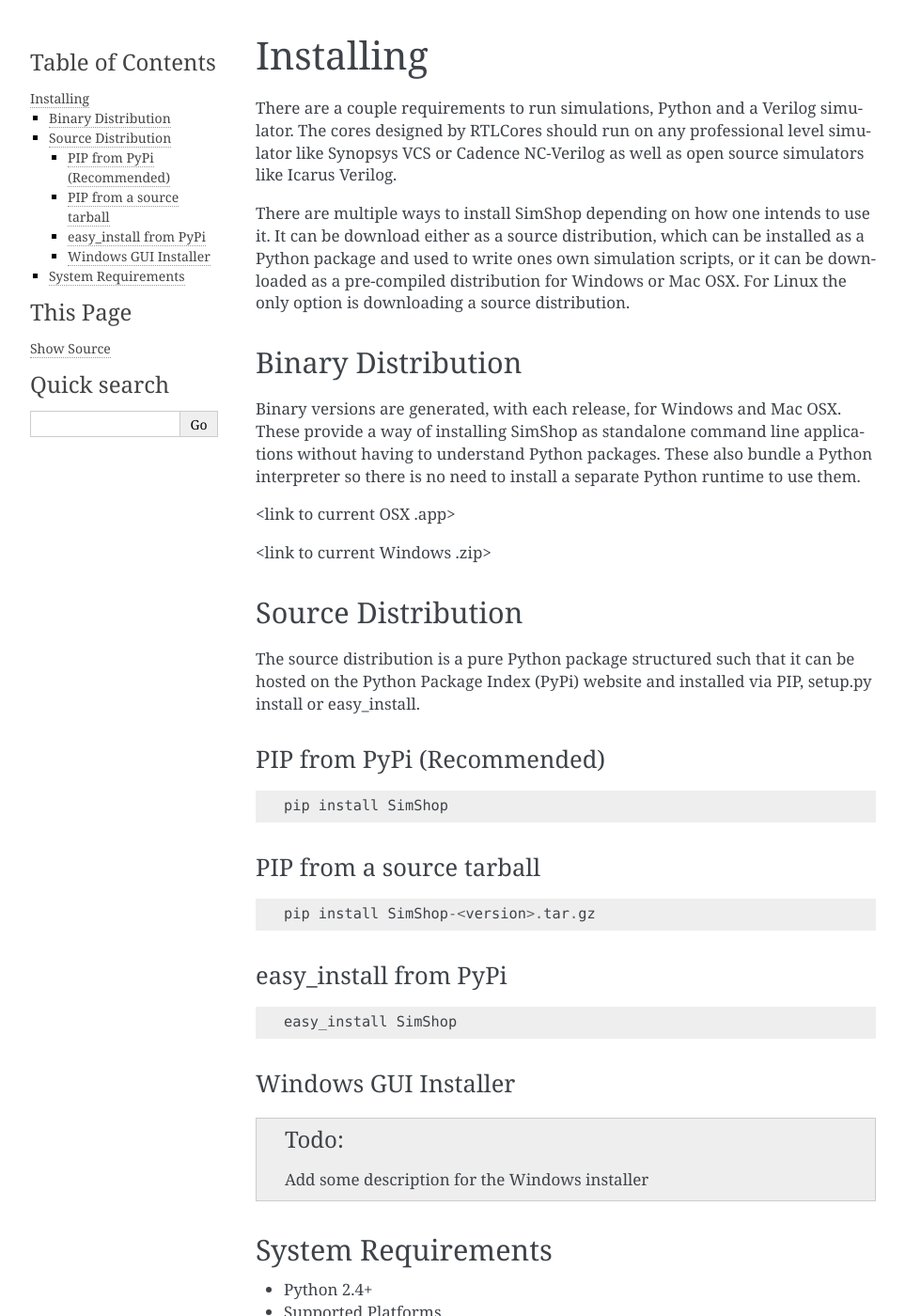
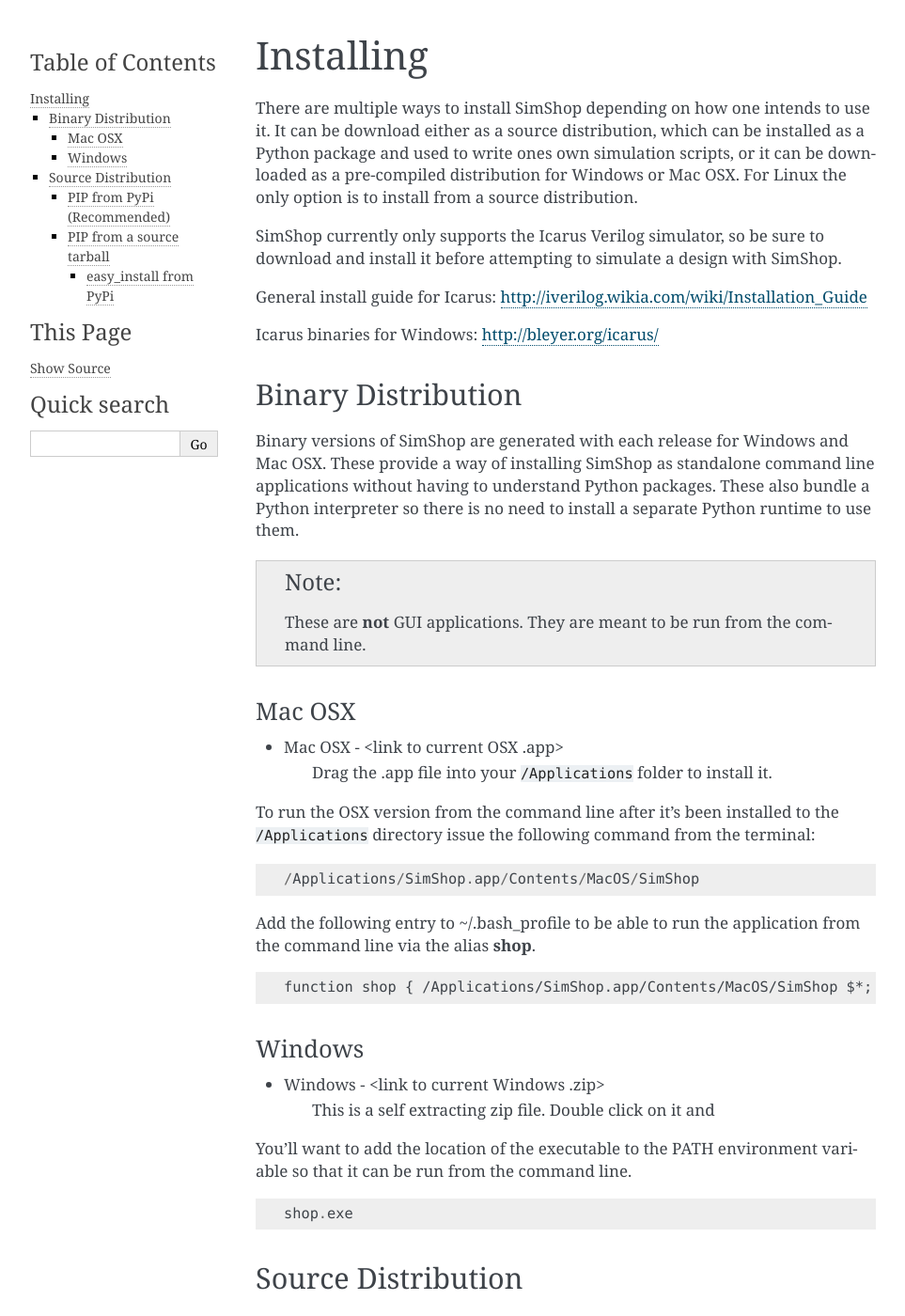
Before and after one commit to inneralien/SimShop, a Sphinx documentation site: the page built from docs/install.rst, in a window 1280 px wide and 1400 px high. Shown: the whole window at 94% size, without its empty margins (148-1111 px from the left). Built offline with Sphinx 7.4.7, drawn with Linux system fonts in a browser that asks for light colours; some of the changed text lies outside the part shown.

Commit message:
Fixed a setup issue in Windows. Updated docs.

```diff
--- a/docs/install.rst
+++ b/docs/install.rst
@@ -1,28 +1,66 @@
-==========
+.. _Icarus: http://iverilog.wikia.com/wiki/Installation_Guide
+.. _Windows: http://bleyer.org/icarus/
+
 Installing
 ==========
-There are a couple requirements to run simulations, Python and a Verilog
-simulator.  The cores designed by RTLCores should run on any professional level
-simulator like Synopsys VCS or Cadence NC-Verilog as well as open source
-simulators like Icarus Verilog.
-
 There are multiple ways to install SimShop depending on how one intends to use
 it.  It can be download either as a source distribution, which can be installed
 as a Python package and used to write ones own simulation scripts, or it can be
 downloaded as a pre-compiled distribution for Windows or Mac OSX. For Linux the
-only option is downloading a source distribution.
+only option is to install from a source distribution.
+
+SimShop currently only supports the Icarus Verilog simulator, so be sure
+to download and install it before attempting to simulate a design with
+SimShop.
+
+General install guide for Icarus: http://iverilog.wikia.com/wiki/Installation_Guide
+
+Icarus binaries for Windows: http://bleyer.org/icarus/
 
 Binary Distribution
 -------------------
-Binary versions are generated, with each release, for Windows and Mac
+Binary versions of SimShop are generated with each release for Windows and Mac
 OSX. These provide a way of installing SimShop as standalone command line
-applications without having to understand Python packages. These also bundle
-a Python interpreter so there is no need to install a separate Python runtime
-to use them.
+applications without having to understand Python packages. These also bundle a
+Python interpreter so there is no need to install a separate Python runtime to
+use them.
 
-<link to current OSX .app>
+.. note:: These are **not** GUI applications. They are meant to be run from the command line.
 
-<link to current Windows .zip>
+Mac OSX
+^^^^^^^
+
+* Mac OSX - <link to current OSX .app>
+    Drag the .app file into your ``/Applications`` folder to install it.
+
+To run the OSX version from the command line after it's been installed to the
+``/Applications`` directory issue the following command from
+the terminal:
+
+::
+
+    /Applications/SimShop.app/Contents/MacOS/SimShop
+
+Add the following entry to ~/.bash_profile to be able to run the application
+from the command line via the alias **shop**.
+
+::
+
+    function shop { /Applications/SimShop.app/Contents/MacOS/SimShop $*; }
+
+Windows
+^^^^^^^
+
+* Windows - <link to current Windows .zip>
+    This is a self extracting zip file. Double click on it and
+
+You'll want to add the location of the executable to the PATH environment
+variable so that it can be run from the command line.
+
+::
+
+    shop.exe
+
 
 Source Distribution
 -------------------
@@ -32,13 +70,13 @@
 
 
 PIP from PyPi (Recommended)
-+++++++++++++++++++++++++++
+^^^^^^^^^^^^^^^^^^^^^^^^^^^
 ::
 
     pip install SimShop
 
 PIP from a source tarball
-+++++++++++++++++++++++++
+^^^^^^^^^^^^^^^^^^^^^^^^^
 ::
 
     pip install SimShop-<version>.tar.gz
@@ -48,21 +86,3 @@
 ::
 
     easy_install SimShop
-
-Windows GUI Installer
-+++++++++++++++++++++
-
-.. todo:: Add some description for the Windows installer
-
-
-System Requirements
--------------------
-- Python 2.4+
-- Supported Platforms
-    - Mac OSX 10.5+
-    - Linux
-    - Windows XP
-    - Windows Vista
-    - Windows 7
-- Verilog Simulator
-    - Icarus Verilog
--- a/setup.py
+++ b/setup.py
@@ -56,11 +56,6 @@
         print 'Could not import py2exe.  Windows bundle could not be built.'
         sys.exit(0)
     options['console'] = ['bin/shop']
-    options['options'] = {
-        'py2exe': {
-            'argv_emulation': True,
-            'no_chdir': True,
-        }
 
 # run the setup
 setup(**options)
```
